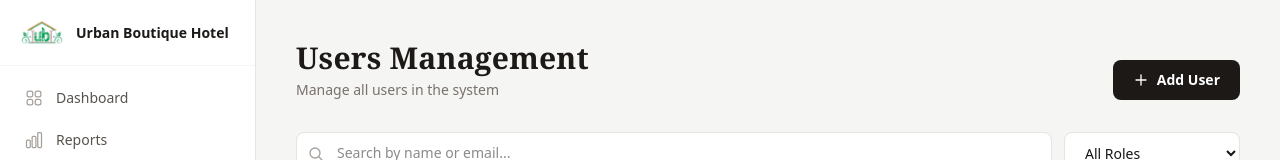
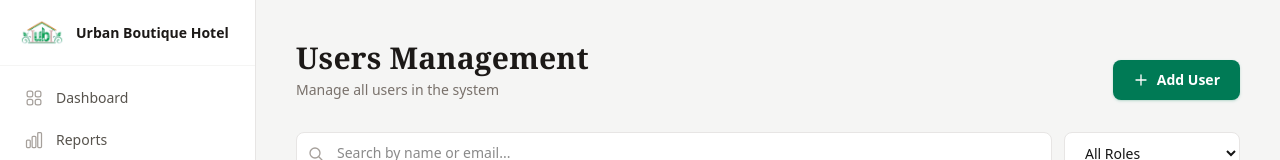
Before and after one commit to sajina38/Next-JS-Project, a Next.js app in the folder frontend/: page /admin/users in a window 1280 px wide. Shown: the top 160 px of the page. Built offline with nearby package versions, Linux system fonts and the light colour scheme; no server answers; sample sign-in values are in the browser's storage.

Commit message:
Update button styling

```diff
--- a/frontend/app/(site)/admin/users/page.tsx
+++ b/frontend/app/(site)/admin/users/page.tsx
@@ -178,7 +178,7 @@ export default function AdminUsersPage() {
             setEditUser(null);
             setModal(true);
           }}
-          className="inline-flex items-center justify-center gap-2 bg-stone-900 text-white px-5 py-2.5 rounded-lg text-sm font-semibold hover:bg-stone-800 transition-colors"
+          className="inline-flex items-center justify-center gap-2 bg-emerald-700 text-white px-5 py-2.5 rounded-lg text-sm font-semibold hover:bg-emerald-800 transition-colors shrink-0 shadow-sm shadow-emerald-700/20"
         >
           <svg className="w-4 h-4" fill="none" stroke="currentColor" strokeWidth={2} viewBox="0 0 24 24">
             <path strokeLinecap="round" strokeLinejoin="round" d="M12 4.5v15m7.5-7.5h-15" />
```
